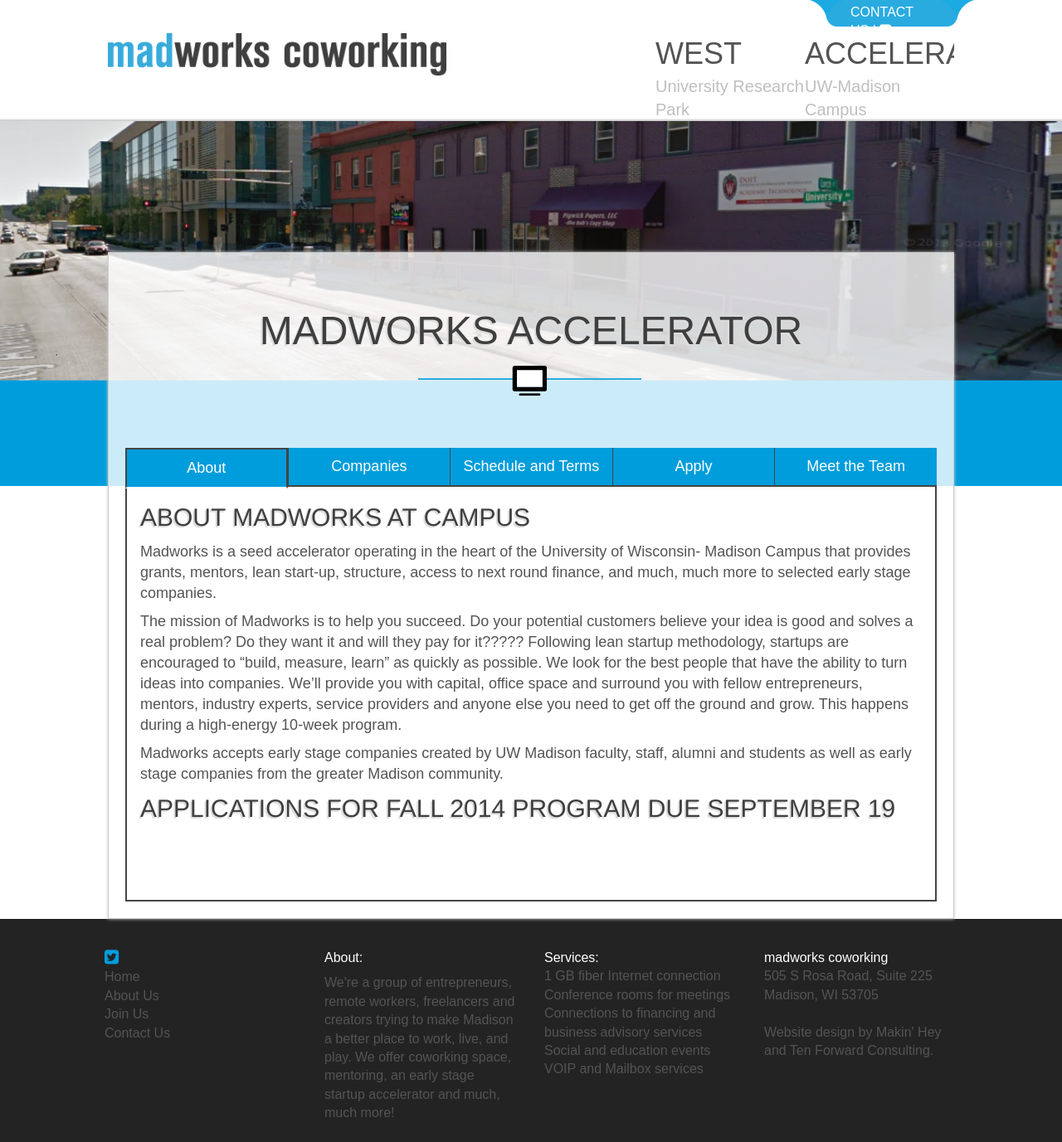
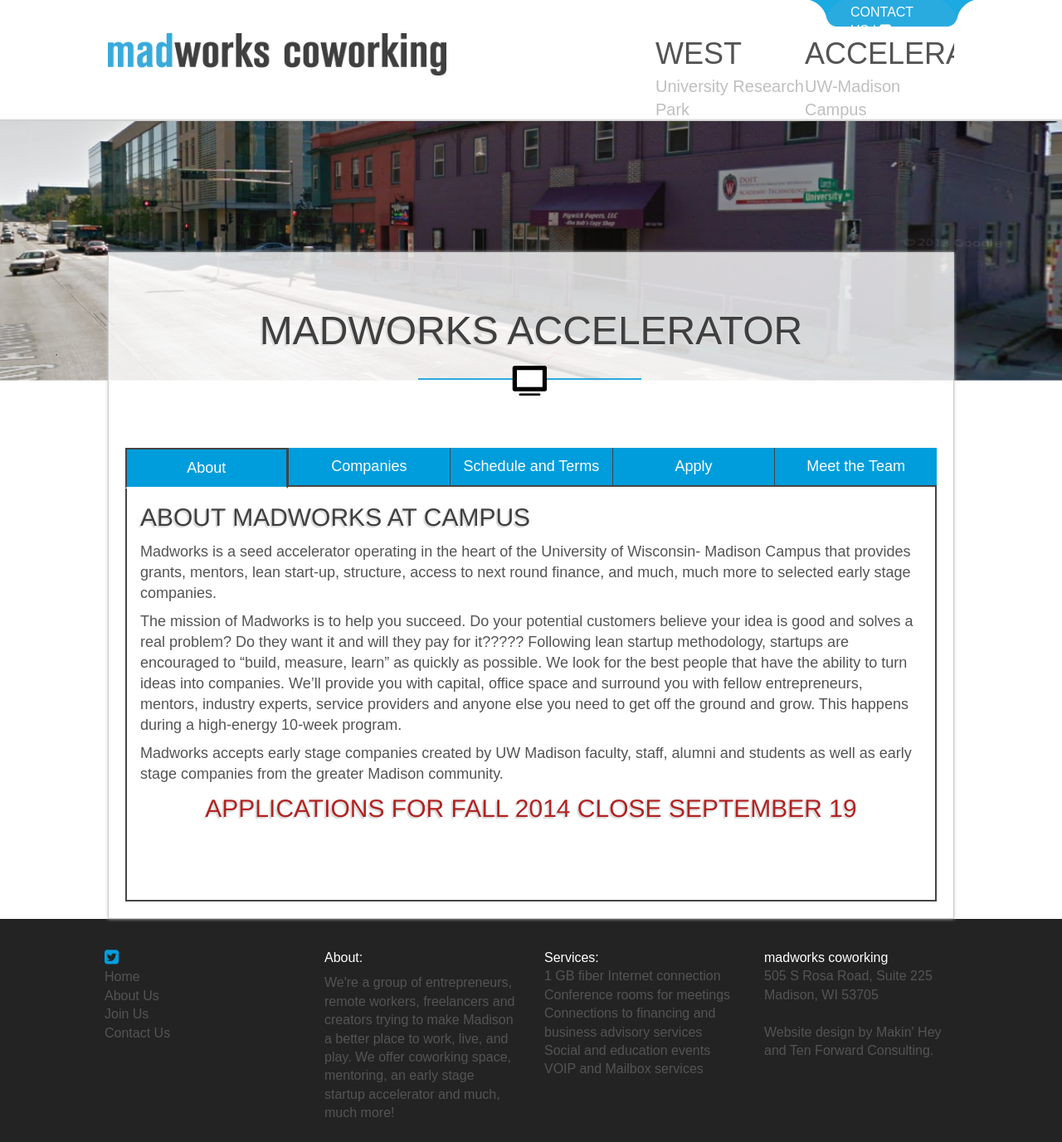
Before and after one commit to MadWorksCW/madworkscw.github.io, a Jekyll site: the page built from campus/index.html, in a window 1280 px wide. Shown: the whole page at 83% size. Built offline with Jekyll 4.4.1, drawn with Linux system fonts in a browser that asks for light colours; nearby versions of some CDN libraries; Markdown is read by kramdown in place of the engine named in the settings.

Commit message:
add portfolio companies to campus page

```diff
--- a/campus/index.html
+++ b/campus/index.html
@@ -14,7 +14,7 @@
 </ul>
 
 <div class="campus">
-  <div class="tab" data-tab="about">
+  <div class="tab active" data-tab="about">
     <h2>About Madworks at Campus</h2>
     <p>
     Madworks is a seed accelerator operating in the heart of the University of Wisconsin- Madison Campus that provides grants, mentors, lean start-up, structure, access to next round finance, and much, much more to selected early stage companies.
@@ -27,15 +27,16 @@
     <p>
     Madworks accepts early stage companies created by UW Madison faculty, staff, alumni and students as well as early stage companies from the greater Madison community.
     </p>
-    <h2>APPLICATIONS FOR FALL 2014 PROGRAM DUE SEPTEMBER 19</h2>
+    <h2 class="deadline">APPLICATIONS FOR FALL 2014 CLOSE SEPTEMBER 19</h1>
   </div>
-  <div class="tab" data-tab="companies" style="display:none">
-    <h2>Portfolio Companies</h2>
-    <p>
-      The first class of Madworks Accelerator included 11 companies.  More information about those companies is on it's way.
-    </p>
+  <div class="tab" data-tab="apply" >
+    <h2 class="deadline">APPLICATIONS FOR FALL 2014 PROGRAM DUE SEPTEMBER 19</h2>
+    <div class="application-link">
+      <a href="http://madworks-accelerator.herokuapp.com/">Click here to apply online now</a>
+    </div>
+    <iframe src="http://madworks-accelerator.herokuapp.com/" width="100%" height=2800></iframe>
   </div>
-  <div class="tab" data-tab="schedule" style="display:none">
+  <div class="tab" data-tab="schedule">
     <h2>Schedule for fall 2014</h2>
     <p>
       Madworks will offer a fall program starting 9/30/14 and a spring program beginning in February of 2015.  Madworks will also offer a full time program during the summer of 2015.
@@ -63,11 +64,72 @@
       <li>Part time program, participating teams are expected to spend 20 hours per week</li>
     </ul>
   </div>
-  <div class="tab" data-tab="apply" style="display:none">
-    <iframe src="http://madworks-accelerator.herokuapp.com/" width="100%" height=2800></iframe>
 
+  <div class="tab" data-tab="companies">
+    <div class="portfolio">
+      <h2>Portfolio Companies</h2>
+      <div class="company">
+        <img src="logos/900dpi.png">
+        <h4><a href="http://www.900dpi.com">900dpi</a></h4>
+        <p>
+          900dpi is the easiest way for web designers and developers to create and maintain websites using the tools they already know.
+        </p>
+      </div>
+      <div class="company">
+        <img src="logos/clemetric.png">
+        <h4><a href="http://www.clemetric.com">CleMetric</a></h4>
+        <p>
+          CleMetric is a software company that combines the power of Big Data, stream computing, machine learning, data management, and visual discovery to deliver advanced predictive data analytics solutions for medical research, healthcare operations and health insurance.
+        </p>
+      </div>
+
+      <div class="company">
+        <img src="logos/confplus.jpg">
+        <h4><a href="http://www.confplusapp.com">ConfPlus</a></h4>
+        <p>
+          ConfPlus provides mobile solution that distributes event information, facilities communication and networking to improve the overall participating experience at professional events. The interactive and trackable mobile advertisement can help event sponsors effectively showcase their brand, generate leads, and promote sales.
+        </p>
+      </div>
+
+      <div class="company">
+        <h4>ivMD</h4>
+        <p>
+          iV̇MD makes patient management software with a mission to improve the lives of patients and those that care for them. Our first product, the Digital Intern, empowers Organ Procurement Coordinators, nursing, and respiratory care staff to effectively care for organ donors increasing the number of organs available for transplant while decreasing the amount of physician time required to provide optimal care for donors.
+        </p>
+      </div>
+
+      <div class="company">
+        <img src="logos/smartuq.png">
+        <h4><a href="http//www.smartuq.com">SmartUQ</a></h4>
+        <p>
+          SmartUQ brings leading-edge analytics to accelerate simulation, reducing time and costs for industries that make simulation-based decisions. Learn more about the patent-pending technology at http://www.smartuq.com/.
+        </p>
+      </div>
+
+      <div class="company">
+        <h4><a href="">STELA Medical</a></h4>
+        <p>
+          STELA Medical will provide medical technologies and services aimed at improving patient safety, reducing healthcare costs, and fulfilling the clinical needs of end-users: Anesthesiologists, dentists, and otolaryngologists (ENTs). STELA Medical's first device, STELA, fulfills the clinical need for a universal topical anesthetic applicator that interfaces with all airway visualization technologies.
+        </p>
+      </div>
+
+      <div class="company">
+        <img src="logos/voxdel.png">
+        <h4><a href="">Voxdel</a></h4>
+        <p>The only solution that allows anyone to be a data scientist.</p>
+      </div>
+
+      <div class="company">
+        <img src="logos/zuntik.png">
+        <h4><a href="http://zuntik.com">Zuntik</a></h4>
+        <p>
+          Zuntik is a socially and professionally driven calendar tool that is changing to way that people find and share their events. Through our web and mobile platforms, we give users the ability to constantly have access to the events that they care most about.
+        </p>
+      </div>
+
+    </div>
   </div>
-  <div class="tab" data-tab="team" style="display:none">
+  <div class="tab" data-tab="team">
     <h2>Meet the Team</h2>
     <p>The responsibilities of MWC’s management team is divided into four areas.
 
--- a/css/mobile.css
+++ b/css/mobile.css
@@ -291,6 +291,12 @@
   font-size: 30px;
 }
 
+/* line 106, ../sass/_core.scss */
+.deadline {
+  color: firebrick;
+  text-align: center;
+}
+
 /* line 1, ../sass/_layout.sass */
 header {
   -webkit-box-shadow: inset 0 -4px 2px -2px #cccccc;
@@ -475,9 +481,56 @@
   max-width: 500px;
 }
 
-/* line 76, ../sass/mobile.scss */
+/*  Campus styles */
+/* line 77, ../sass/mobile.scss */
 .campus-masthead h1 {
   top: 0px;
   left: 4px;
   font-size: 28px;
 }
+
+/* line 84, ../sass/mobile.scss */
+footer section {
+  float: none;
+  width: 100%;
+}
+
+/* line 90, ../sass/mobile.scss */
+.sub-nav-tabs {
+  display: none;
+}
+
+/* line 94, ../sass/mobile.scss */
+.campus .portfolio .company {
+  border-top: 1px solid #009ddc;
+  padding-top: 8px;
+  margin-top: 8px;
+}
+/* line 98, ../sass/mobile.scss */
+.campus .portfolio .company h4 {
+  font-size: 28px;
+}
+/* line 101, ../sass/mobile.scss */
+.campus .portfolio .company img {
+  max-height: 30px;
+  float: right;
+}
+/* line 106, ../sass/mobile.scss */
+.campus .tab {
+  border-bottom: 2px solid #333;
+  padding: 16px 0;
+}
+/* line 109, ../sass/mobile.scss */
+.campus .tab h2 {
+  font-size: 20px;
+  margin-bottom: 8px;
+}
+/* line 114, ../sass/mobile.scss */
+.campus .application-link {
+  display: block;
+  font-size: 20px;
+}
+/* line 118, ../sass/mobile.scss */
+.campus iframe {
+  display: none;
+}
--- a/css/screen.css
+++ b/css/screen.css
@@ -227,6 +227,12 @@
   font-size: 30px;
 }
 
+/* line 106, ../sass/_core.scss */
+.deadline {
+  color: firebrick;
+  text-align: center;
+}
+
 /* line 1, ../sass/_layout.sass */
 header {
   -webkit-box-shadow: inset 0 -4px 2px -2px #cccccc;
@@ -387,7 +393,6 @@
 
 /* line 1, ../sass/_home.sass */
 .jumbotron {
-  background-color: #009ddc;
   background-size: cover;
   background-position: center center;
   background-repeat: no-repeat;
@@ -502,6 +507,7 @@
 }
 /* line 33, ../sass/_campus.sass */
 .campus .tab {
+  display: none;
   margin: -2px 0;
   overflow: hidden;
   *zoom: 1;
@@ -509,16 +515,47 @@
   text-align: left;
   padding: 16px;
 }
-/* line 39, ../sass/_campus.sass */
+/* line 40, ../sass/_campus.sass */
 .campus .tab li {
   list-style: disc inside none;
 }
-/* line 41, ../sass/_campus.sass */
+/* line 42, ../sass/_campus.sass */
+.campus .tab.active {
+  display: block;
+}
+/* line 44, ../sass/_campus.sass */
 .campus .big-link {
   display: block;
   width: 250px;
   margin: 16px auto;
   font-size: 36px;
+}
+/* line 49, ../sass/_campus.sass */
+.campus .application-link {
+  display: none;
+}
+
+/* line 53, ../sass/_campus.sass */
+.portfolio .company {
+  float: left;
+  width: 40%;
+  margin: 32px;
+  height: 220px;
+  padding: 16px;
+  border: 1px solid #009ddc;
+}
+/* line 60, ../sass/_campus.sass */
+.portfolio .company img {
+  max-height: 75px;
+  max-width: 130px;
+  float: right;
+  margin: 6px;
+}
+/* line 65, ../sass/_campus.sass */
+.portfolio .company p {
+  font-size: 13px;
+  font-style: italic;
+  line-height: 1.4;
 }
 
 /* line 13, ../sass/screen.scss */
--- a/sass/_core.scss
+++ b/sass/_core.scss
@@ -102,3 +102,8 @@
     font-size: 30px;
   }
 }
+
+.deadline {
+  color: firebrick;
+  text-align: center;
+}
--- a/sass/_home.sass
+++ b/sass/_home.sass
@@ -1,5 +1,5 @@
 .jumbotron
-  background-color: $madworks-blue
+  //background-color: $madworks-blue
   background-size: cover
   background-position: center center
   background-repeat: no-repeat
```
Also changed, not shown: other parts of campus/index.html (+2 -3 lines), sass/_campus.sass (+23 -0 lines), sass/mobile.scss (+42 -0 lines), campus/logos/900dpi.png (added), campus/logos/clemetric.png (added), campus/logos/confplus.jpg (added), campus/logos/smartuq.png (added), campus/logos/voxdel.png (added), campus/logos/zuntik.png (added).
